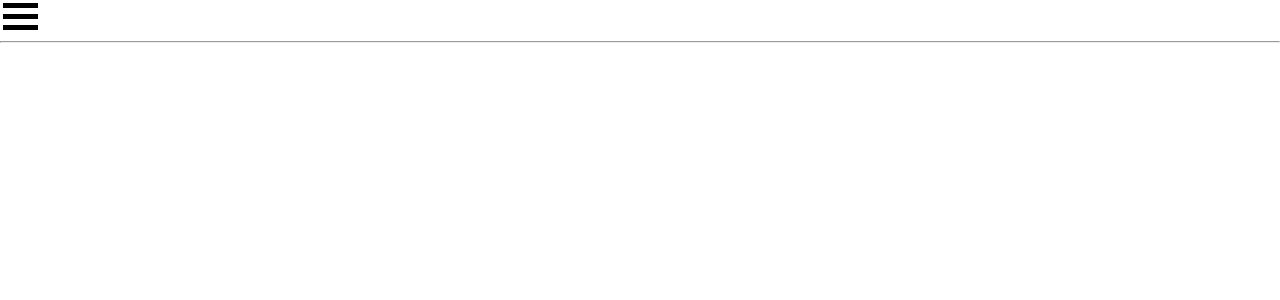
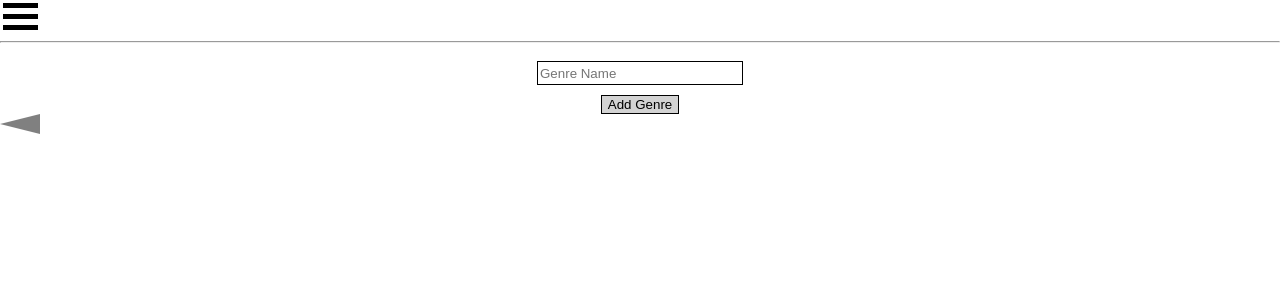
Before and after one commit to Adam-DeLessio/Recipe-Book, a React (Create React App) app in the folder front-end/: page /AddGenre in a window 1280 px wide. Shown: the top 300 px of the page. Built offline with nearby package versions, Linux system fonts and the light colour scheme.

Commit message:
added addgenre component

```diff
--- /dev/null
+++ b/front-end/src/components/AddGenre.js
@@ -0,0 +1,39 @@
+import React, { Component } from 'react'
+import './AddGenre.css'
+import axios from 'axios'
+import { Link } from 'react-router-dom'
+
+class AddGenre extends Component {
+	constructor(props) {
+		super(props)
+		this.state = {
+			name: ''
+		}
+		this.newName = this.newName.bind(this)
+		this.onSubmit = this.onSubmit.bind(this)
+	}
+	newName(event) {
+		this.setState({ name: event.target.value })
+	}
+	onSubmit(event) {
+		event.preventDefault()
+		const newGenre = {
+			name: this.state.name
+		}
+		axios.post('http//localhost8000', newGenre)
+		this.setState({ name: '' })
+	}
+	render() {
+		return(
+			<div className='add-genre-container'>
+				<form className='genre-form' onSubmit={this.onSubmit}>
+					<input className='genre-name input' placeholder='Genre Name' value={this.state.name} onChange={this.newName} required/>
+					<button className='button' type='submit'>Add Genre</button>
+				</form>
+				<Link to='/'><div className='back-button'></div></Link>
+			</div>
+		)
+	}
+}
+
+export default AddGenre
--- a/front-end/src/components/AddRecipe.css
+++ b/front-end/src/components/AddRecipe.css
@@ -3,16 +3,10 @@ form {
 	flex-direction: column;
 	align-items: center;
 }
-.recipe-name {
+.input {
 	width: 200px;
 	height: 20px;
-	border: 2px solid black;
-	margin: 10px;
-}
-.recipe-describe {
-	width: 200px;
-	height: 20px;
-	border: 2px solid black;
+	border: 1px solid black;
 	margin: 10px;
 }
 .button {
--- a/front-end/src/components/AddRecipe.js
+++ b/front-end/src/components/AddRecipe.js
@@ -27,7 +27,6 @@ class AddRecipe extends Component {
 			description: this.state.description
 		}
 		axios.post('http://localhost:8000/recipes/', newRecipe)
-		console.log(newRecipe)
 		this.setState({ name: '' })
 		this.setState({ description: '' })
 	}
@@ -35,8 +34,8 @@ class AddRecipe extends Component {
 		return(
 			<div className='add-recipe-container'>
 				<form onSubmit={this.onSubmit}>
-					<input className='recipe-name' placeholder='Recipe Name' value={this.state.name} onChange={this.newName} required/>
-					<input className='recipe-describe' placeholder='Recipe Describe' value={this.state.description} onChange={this.newDescription} required/>
+					<input className='recipe-name input' placeholder='Recipe Name' value={this.state.name} onChange={this.newName} required/>
+					<input className='recipe-describe input' placeholder='Recipe Describe' value={this.state.description} onChange={this.newDescription} required/>
 					<button type='submit' className='button'>Add Recipe</button>
 				</form>
 
--- a/front-end/src/components/App.js
+++ b/front-end/src/components/App.js
@@ -5,6 +5,7 @@ import User from './User'
 import Home from './Home'
 import RecipeList from './RecipeList'
 import AddRecipe from './AddRecipe'
+import AddGenre from './AddGenre'
 
 
 class App extends Component {
@@ -52,6 +53,15 @@ class App extends Component {
           )}
         />
 
+        <Route
+          path='/AddGenre'
+          render={props => (
+            <AddGenre
+              {...props}
+            />
+          )}
+        />
+
       </div>
     )
   }
--- a/front-end/src/components/Home.js
+++ b/front-end/src/components/Home.js
@@ -3,19 +3,19 @@ import './Home.css'
 import { Link } from 'react-router-dom'
 
 class Home extends Component {
+	constructor(props) {
+		super(props)
+		this.state = {
+
+		}
+	}
 	render() {
 		return(
 			<div className='home-container'>
-				<section className='genre-body'>
-					<Link className='dinner' to='/recipelist/'><div>Dinner</div></Link>
-
-				</section>
+				<Link to='/addgenre/'className='add-genre add'><div>+</div></Link>
 			</div>
 		)
 	}
 }
 
 export default Home
-
-
-// <Link className='add-genre add'><div>+</div></Link>
```
Also changed, not shown: front-end/src/components/AddGenre.css (added).
